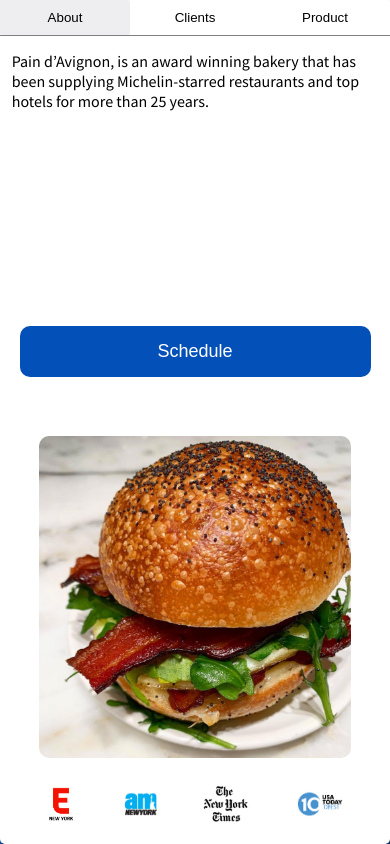
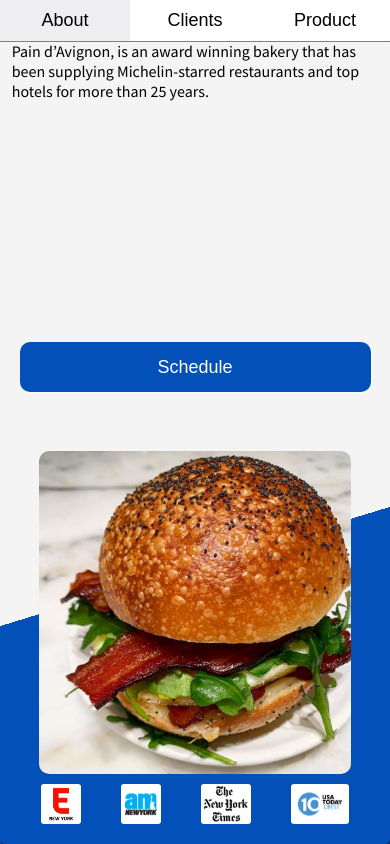
Before and after one commit to adriandifelice/pdaland, a Next.js app: page / in a window 390 px wide. Built offline with nearby package versions, Linux system fonts and the light colour scheme.

Commit message:
mobile background color

```diff
--- a/styles/Home.module.css
+++ b/styles/Home.module.css
@@ -174,6 +174,7 @@ outline: none;
    width:100vw;
    height: 100vh;
    justify-content: center;
+   background-color: transparent;
  }
  .widget{
    width: 100%;
@@ -200,9 +201,15 @@ outline: none;
   margin-bottom: 0vh;
 }
 .buttonGroup{
+  margin-top: 3vh;
   position: sticky;
   top: 0;
   width: 100vw;
+  border-bottom: solid 1px grey;
+}
+.buttonGroupItem{
+  font-size: large;
+
 }
 .infoDiv{
   width: 90vw;
@@ -215,7 +222,7 @@ outline: none;
   margin-right: auto;
 }
 .contentDiv{
-  margin-top: 8vh;
+  margin-top: 5vh;
 }
 }
 
```
